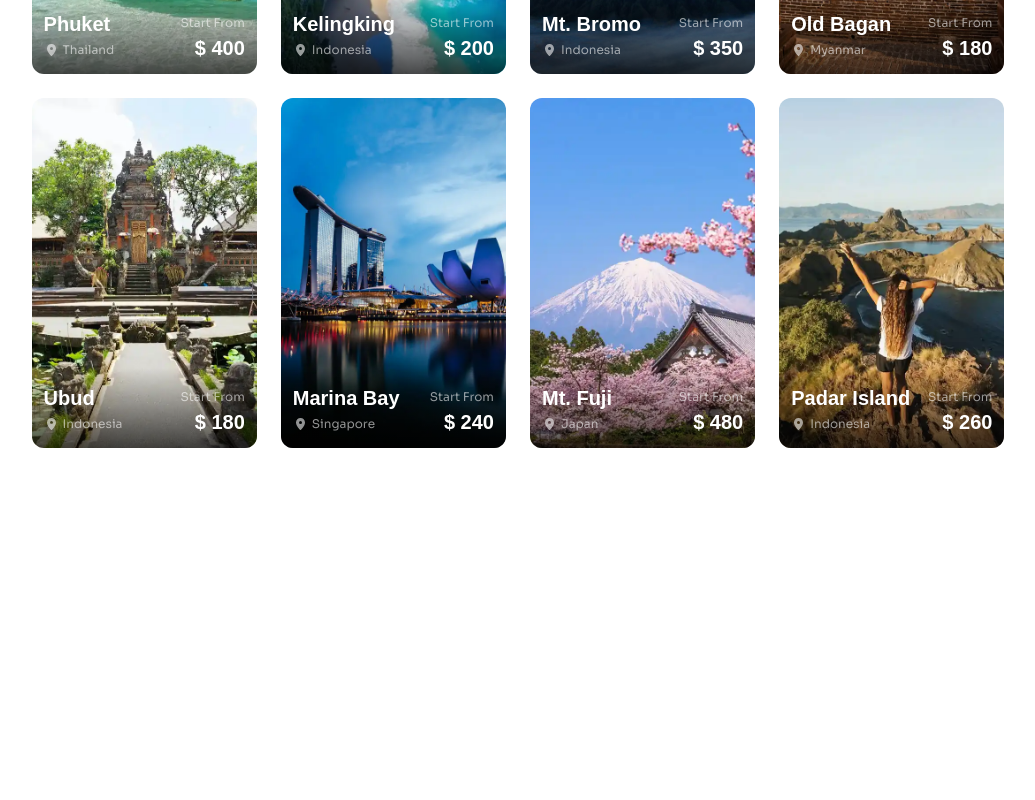
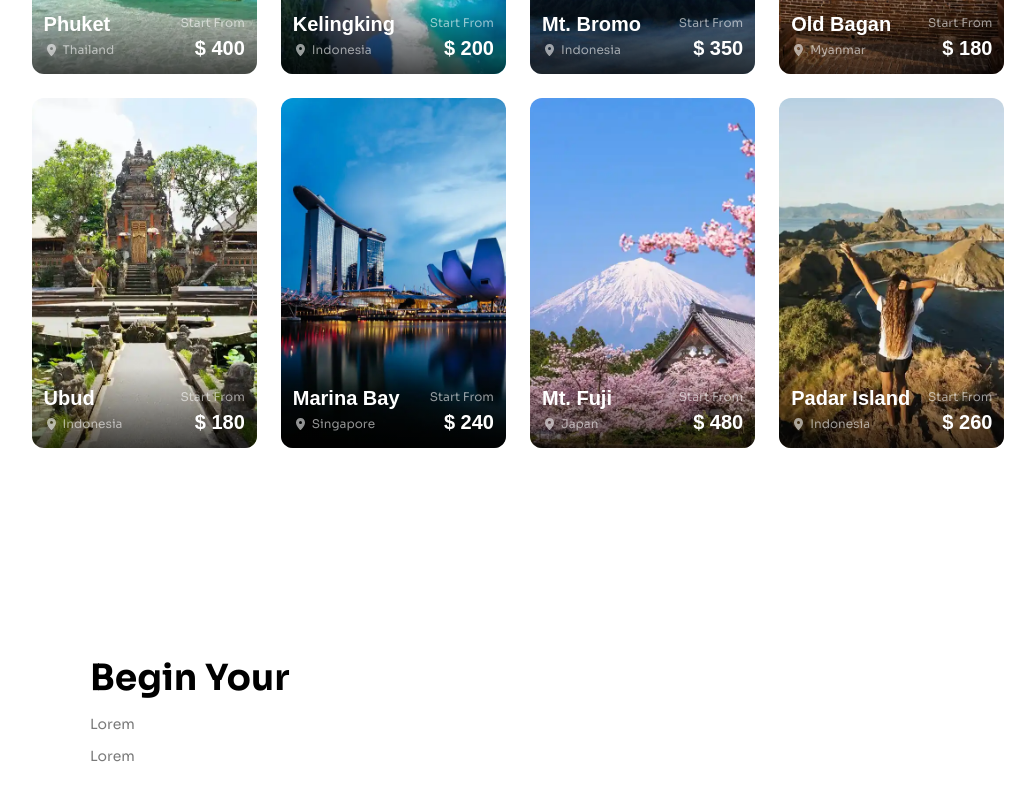
Before and after one commit to mvdevelop/skyfare-19sl, a Next.js app: page / in a window 1280 px wide. Shown: the part 1376-2176 px from the top of the page, without its empty margins (122-1157 px from the left). Before the commit the page ends 2124 px from the top, so only its background shows below. Built offline with nearby package versions, Linux system fonts and the light colour scheme; a web font is replaced by a local one.

Commit message:
working on index.jsx

```diff
--- a/src/app/Index.jsx
+++ b/src/app/Index.jsx
@@ -74,7 +74,11 @@ export default function Index() {
         <div className='flex flex-col lg:flex-row w-full gap-5 lg:gap-0'>
           <div className='lg:w-[50%]'>
             <div className='about-section flex flex-col'>
-
+              <div className='about-heading lg:px-[12%]'>
+                <h1 className='text-2xl xl:text-4xl font-bold mb-4'>Begin Your</h1>
+                <p className='mb-3 w-[90%] text-[#7a7a7a] text-sm'>Lorem</p>
+                <p className='w-[90%] text-[#7a7a7a] text-sm'>Lorem</p>
+              </div>
             </div>
           </div>
         </div>
```
